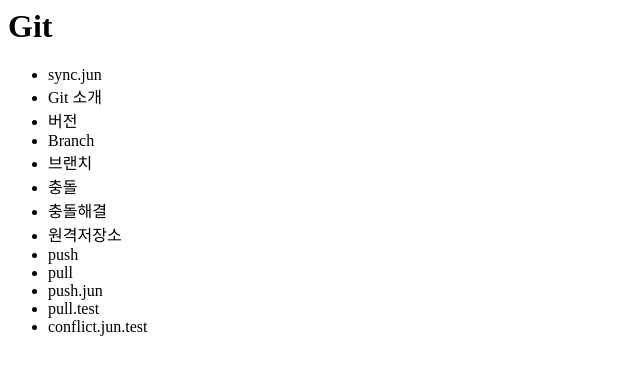
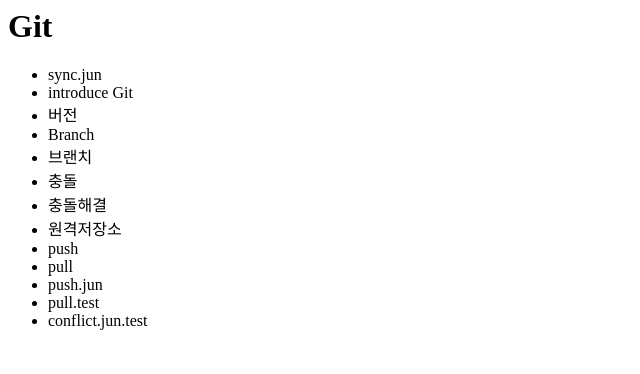
Before and after one commit to ahas76/opentutorials_git_test, a plain HTML site: page index.html in a window 1280 px wide. Shown: the whole page, without its empty margins (0-640 px from the left). Drawn offline with Linux system fonts and the light colour scheme.

Commit message:
change intro

```diff
--- a/index.html
+++ b/index.html
@@ -11,7 +11,7 @@
 		</header>
 		<ul>
 			<li>sync.jun</li>
-			<li>Git 소개</li>
+			<li>introduce Git</li>
 			<li>버전</li>
 			<li>Branch</li>
 			<li>브랜치</li>
```
